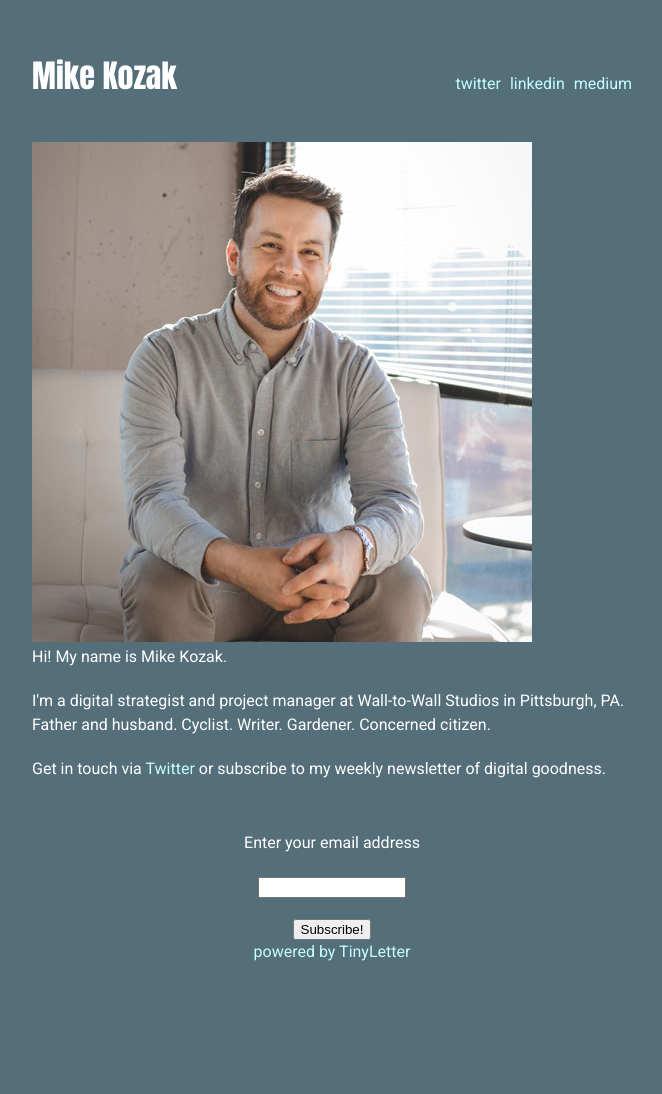
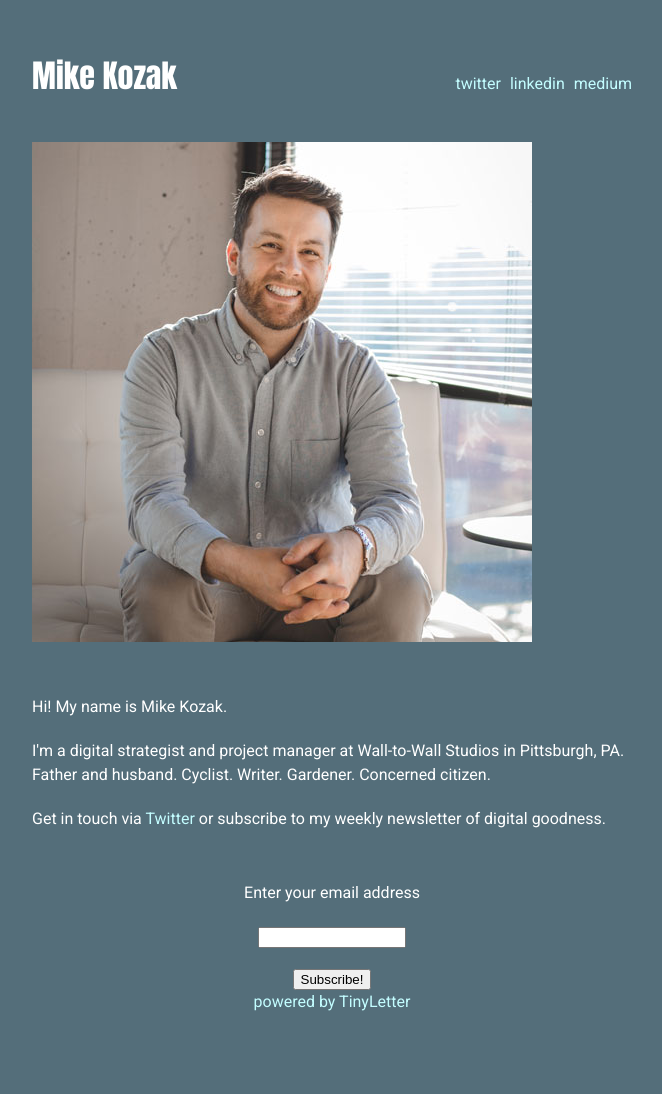
Before and after one commit to mwkozak/mwkozak.github.io, a Jekyll site: the page built from index.html, in a window 1280 px wide. Shown: the whole page, without its empty margins (308-970 px from the left). Built offline with Jekyll 4.4.1, drawn with Linux system fonts in a browser that asks for light colours; before the commit the page ends 1044 px from its top, so only the background shows below that.

Commit message:
more styling

```diff
--- a/assets/css/main.scss
+++ b/assets/css/main.scss
@@ -20,7 +20,7 @@
 p {
 	font-size: 1em;
 	line-height: 150%;
-	margin-bottom: 1.25em;
+	padding-bottom: 1.25em;
 }
 a {
   color: $color-link;
@@ -94,6 +94,7 @@
 
 .headshot {
 	margin: auto;
+	padding-bottom: 50px;
 }
 
 .music {
```
